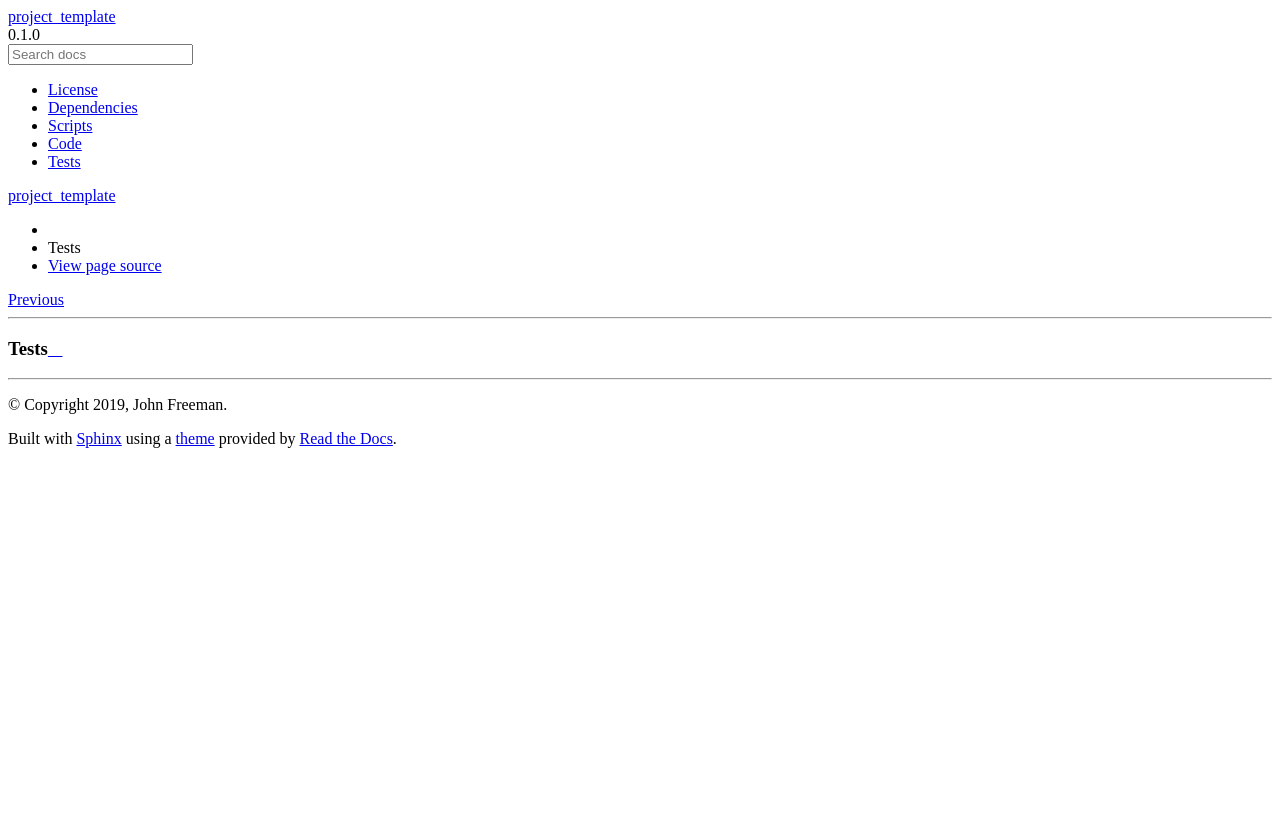
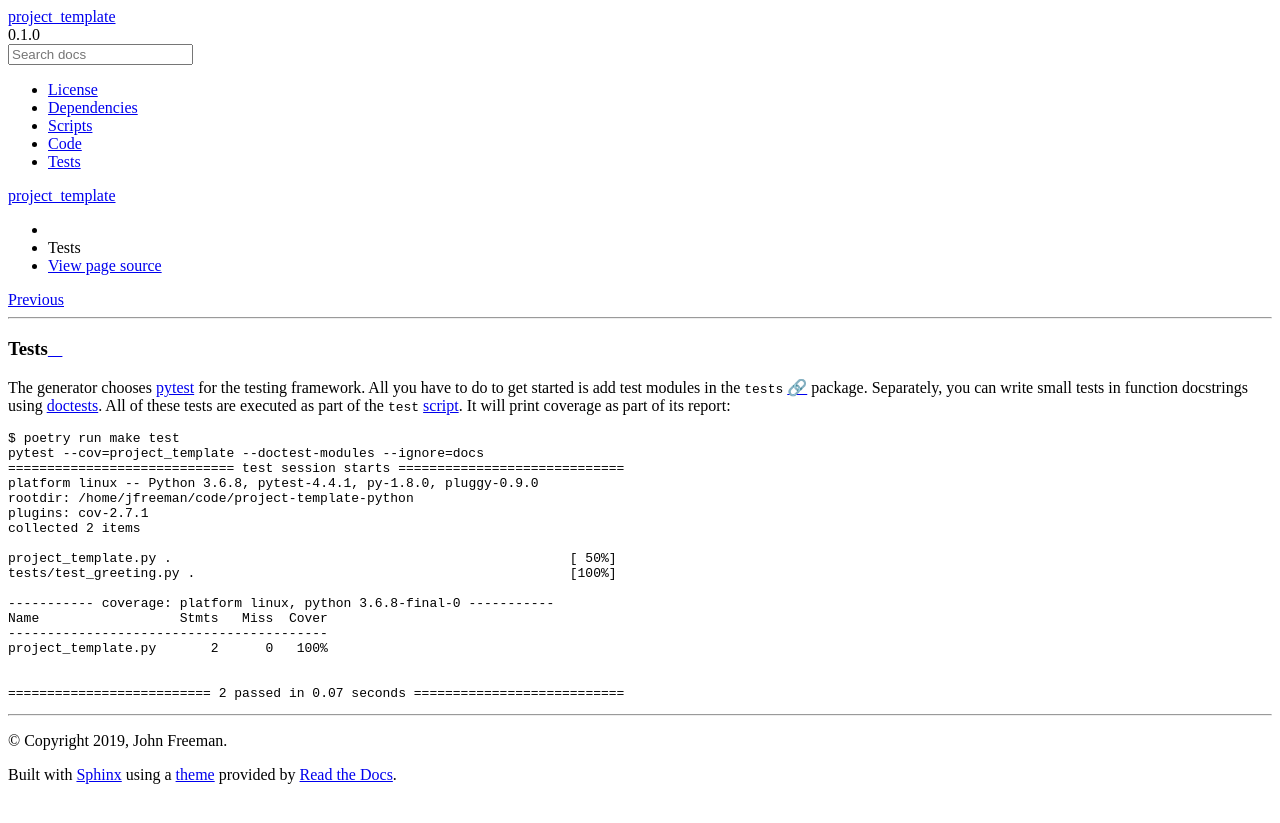
Before and after one commit to thejohnfreeman/project-template-python, a Sphinx documentation site: the page built from docs/tests.rst, in a window 1280 px wide. Shown: the top 823 px of the page. Built offline with Sphinx 7.4.7 and the Read the Docs theme 2.0.0, drawn with Linux system fonts in a browser that asks for light colours.

Commit message:
Document tests

```diff
--- a/docs/code.rst
+++ b/docs/code.rst
@@ -19,7 +19,11 @@ Quality
 -------
 
 There are a few tools installed to help you maintain high code quality.
-All of these are executed with the ``lint`` :ref:`script <scripts>`.
+All of these are executed with the ``lint`` :ref:`script <scripts>`:
+
+.. code-block:: shell
+
+   $ poetry run make lint
 
 =========== ======
 Tool        Reason
--- a/docs/tests.rst
+++ b/docs/tests.rst
@@ -3,3 +3,34 @@
 =====
 Tests
 =====
+
+The generator chooses pytest_ for the testing framework. All you have to do to
+get started is add test modules in the ``tests`` `🔗`__ package.
+Separately, you can write small tests in function docstrings using doctests_.
+All of these tests are executed as part of the ``test`` :ref:`script
+<scripts>`. It will print coverage as part of its report:
+
+.. _pytest: https://docs.pytest.org/
+.. __: https://github.com/thejohnfreeman/project-template-python/blob/master/tests
+.. _doctests: https://pymotw.com/2/doctest/
+
+.. code-block:: shell
+
+   $ poetry run make test
+   pytest --cov=project_template --doctest-modules --ignore=docs
+   ============================= test session starts =============================
+   platform linux -- Python 3.6.8, pytest-4.4.1, py-1.8.0, pluggy-0.9.0
+   rootdir: /home/jfreeman/code/project-template-python
+   plugins: cov-2.7.1
+   collected 2 items
+
+   project_template.py .                                                   [ 50%]
+   tests/test_greeting.py .                                                [100%]
+
+   ----------- coverage: platform linux, python 3.6.8-final-0 -----------
+   Name                  Stmts   Miss  Cover
+   -----------------------------------------
+   project_template.py       2      0   100%
+
+
+   ========================== 2 passed in 0.07 seconds ===========================
```
